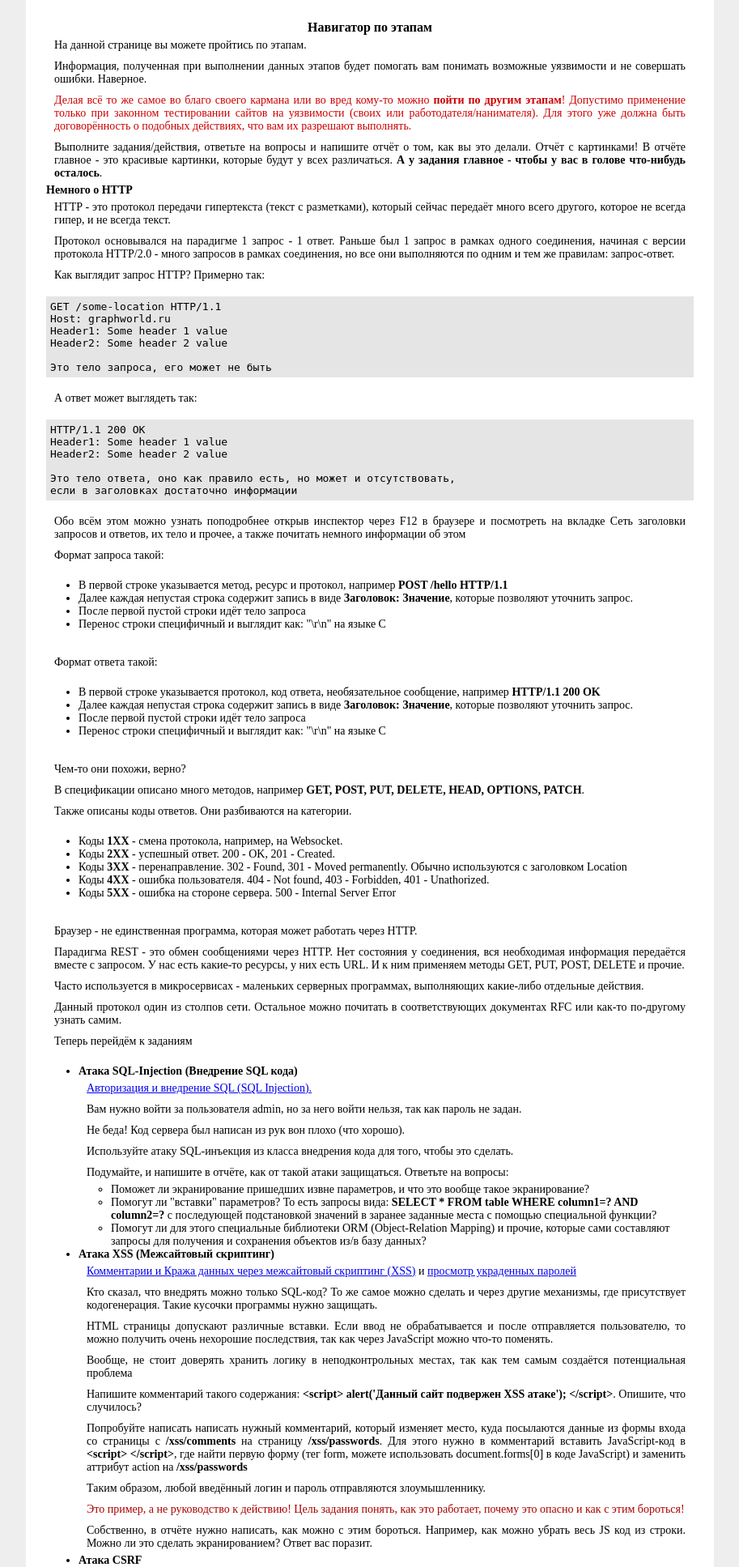
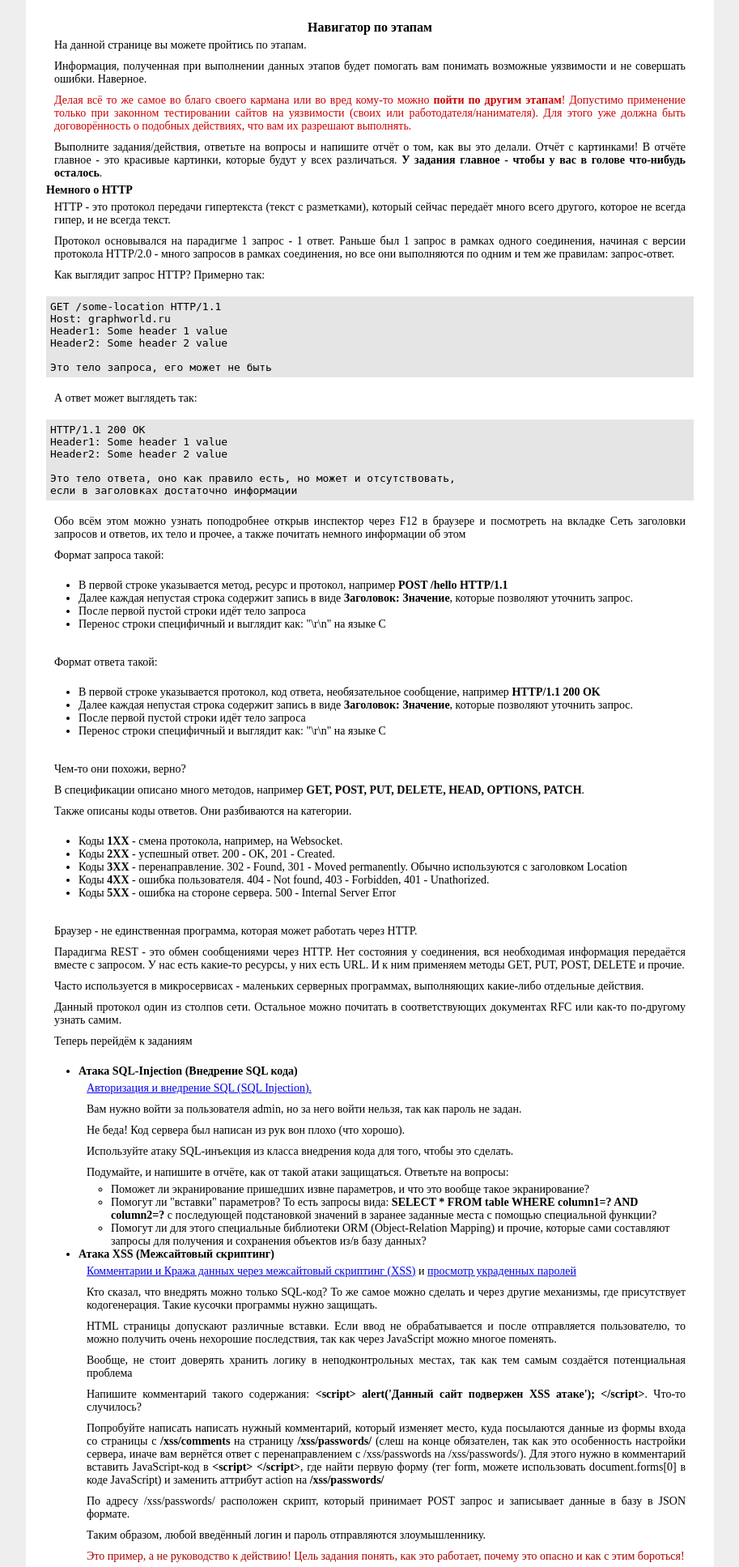
Before and after one commit to AlexandrOSik/web-vulnerables, a PHP site: page / in a window 1280 px wide. Shown: the top 1935 px of the page at 81% size, without its empty margins (183-1096 px from the left). Run offline with PHP 8.4, Linux system fonts and the light colour scheme.

Commit message:
Corrected XSS-vulnerability task

```diff
--- a/postgres/fs/docker-entrypoint-initdb.d/init_scripts/sql_injection.sql
+++ b/postgres/fs/docker-entrypoint-initdb.d/init_scripts/sql_injection.sql
@@ -1,7 +1,5 @@
 
 CREATE USER "auth_user" WITH PASSWORD 'password';
-CREATE USER "comment_user" WITH PASSWORD 'password';
-CREATE USER "blind_auth_user" WITH PASSWORD 'password';
 
 DROP DATABASE IF EXISTS "auth";
 CREATE DATABASE "auth";
--- a/postgres/fs/docker-entrypoint-initdb.d/init_scripts/sql_injection_blind.sql
+++ b/postgres/fs/docker-entrypoint-initdb.d/init_scripts/sql_injection_blind.sql
@@ -0,0 +1 @@
+CREATE USER "blind_auth_user" WITH PASSWORD 'password';
--- a/postgres/fs/docker-entrypoint-initdb.d/init_scripts/xss.sql
+++ b/postgres/fs/docker-entrypoint-initdb.d/init_scripts/xss.sql
@@ -1,6 +1,7 @@
 
 DROP DATABASE IF EXISTS "forum";
 
+CREATE USER "comment_user" WITH PASSWORD 'password';
 CREATE DATABASE "forum";
 
 \c forum;
@@ -15,7 +16,6 @@ INSERT INTO "comments"("text") VALUES ('Замечательный сайт, т
 GRANT USAGE,SELECT ON SEQUENCE comments_id_seq TO "comment_user";
 GRANT SELECT,INSERT ON "comments" TO "comment_user";
 
-
 CREATE DATABASE "hacker_db";
 
 \c hacker_db;
--- a/web/web/index.html
+++ b/web/web/index.html
@@ -23,7 +23,7 @@
 		их разрешают выполнять.</p>
 	<p>Выполните задания/действия, ответьте на вопросы и напишите отчёт о том, как вы это делали.
 	   Отчёт с картинками! В отчёте главное - это красивые картинки,
-       которые будут у всех различаться. <strong>А у задания главное - чтобы у вас в голове
+       которые будут у всех различаться. <strong>У задания главное - чтобы у вас в голове
        что-нибудь осталось</strong>.</p>
 
     <div>
@@ -122,26 +122,28 @@ Header2: Some header 2 value
 		<li>
 			<h2>Атака XSS (Межсайтовый скриптинг)</h2>
 			<p>
-				<a href="xss/comments">Комментарии и Кража данных через межсайтовый скриптинг (XSS)</a>
+				<a href="/xss/comments/">Комментарии и Кража данных через межсайтовый скриптинг (XSS)</a>
 				и
-				<a href="xss/passwords">просмотр украденных паролей</a>
+				<a href="/xss/passwords/">просмотр украденных паролей</a>
 			</p>
 			<p>Кто сказал, что внедрять можно только SQL-код? То же самое можно сделать и
 			   через другие механизмы, где присутствует кодогенерация. Такие кусочки программы нужно защищать.</p>
 			<p>HTML страницы допускают различные вставки. Если ввод не обрабатывается и после отправляется пользователю,
-			   то можно получить очень нехорошие последствия, так как через JavaScript можно что-то поменять.</p>
+			   то можно получить очень нехорошие последствия, так как через JavaScript можно многое поменять.</p>
 			<p>Вообще, не стоит доверять хранить логику в неподконтрольных местах, так как тем самым создаётся
 			   потенциальная проблема</p>
 			<p>Напишите комментарий такого содержания:
 			   <strong>&lt;script&gt; alert('Данный сайт подвержен XSS атаке'); &lt;/script&gt;</strong>.
-			   Опишите, что случилось?</p>
+			   Что-то случилось?</p>
 			<p>Попробуйте написать написать нужный комментарий, который изменяет место, куда
                            посылаются данные из формы входа со страницы с
-			   <strong>/xss/comments</strong> на страницу <strong>/xss/passwords</strong>. Для этого нужно
+			   <strong>/xss/comments</strong> на страницу <strong>/xss/passwords/</strong> (слеш на конце обязателен, так как
+			   это особенность настройки сервера, иначе вам вернётся ответ с перенаправлением с /xss/passwords на /xss/passwords/). Для этого нужно
 			   в комментарий вставить JavaScript-код в <strong>&lt;script&gt; &lt;/script&gt;</strong>, где найти первую форму
 			   (тег form, можете использовать document.forms[0] в коде JavaScript) и заменить аттрибут
-			   action на <strong>/xss/passwords</strong></p>
-                        <p>Таким образом, любой введённый логин и пароль отправляются злоумышленнику.</p>
+			   action на <strong>/xss/passwords/</strong></p>
+			<p>По адресу /xss/passwords/ расположен скрипт, который принимает POST запрос и записывает данные в базу в JSON формате.</p>
+			<p>Таким образом, любой введённый логин и пароль отправляются злоумышленнику.</p>
 			<p style="color:#a00">Это пример, а не руководство к действию! Цель задания понять, как это работает, почему это опасно и как с этим бороться!</p>
 			<p>Собственно, в отчёте нужно написать, как можно с этим бороться. Например, как можно убрать весь JS код из строки.
 			   Можно ли это сделать экранированием? Ответ вас поразит.</p>
@@ -190,12 +192,18 @@ Header2: Some header 2 value
 			<p>Идём <a href="race">сюда</a> и гоняем!</p>
 			<p>Вы - пользователь <strong>Nagibator3000</strong> с очень тайным паролем - <strong>Nagibator3000</strong></p>
 			<p><strong>В чём суть проблемы?</strong> Мы делаем несколько запросов подряд.
-				В первом - проверка. Во втором - изменение. В третьем - запрет на повторение действия.</p>
+				В первом - проверка. Во втором - запрет на повторение действий. В третьем - изменение данных.</p>
 			<p>Между проверкой и запретом существует временной интервал, когда проверка ещё будет проходить,
 			   поэтому возможно начать несколько действий. Ну, и они могут даже выполниться.
 			   Например, в данном задании вы можете много раз вернуть один предмет на странице игрового магазина.
 			   В итоге мы получаем проблему чтения <strong>грязных</strong> данных.
 			</p>
+			<p>При нажатии на кнопку <strong>Вернуть</strong> происходит POST-запрос на сервер.
+			   На сервере происходит проверка, вернули заказ или нет через SELECT - это запрос №1.
+			   Далее происходит изменение данных и делается отметка, что заказ возвращён.
+			   Для примера специально между данными действиями была добавлена задержка.
+			   <strong>В итоге вы можете много раз нажать на кнопку и запрос выполнится несколько раз.</strong>
+			   То есть вы несколько раз вернёте средства за покупку... Непорядок? А то!</p>
 		</li>
 	</ul>
 
```
Also changed, not shown: web/web/xss/comments/index.php (+8 -2 lines), web/web/xss/passwords/index.php (+28 -2 lines).
